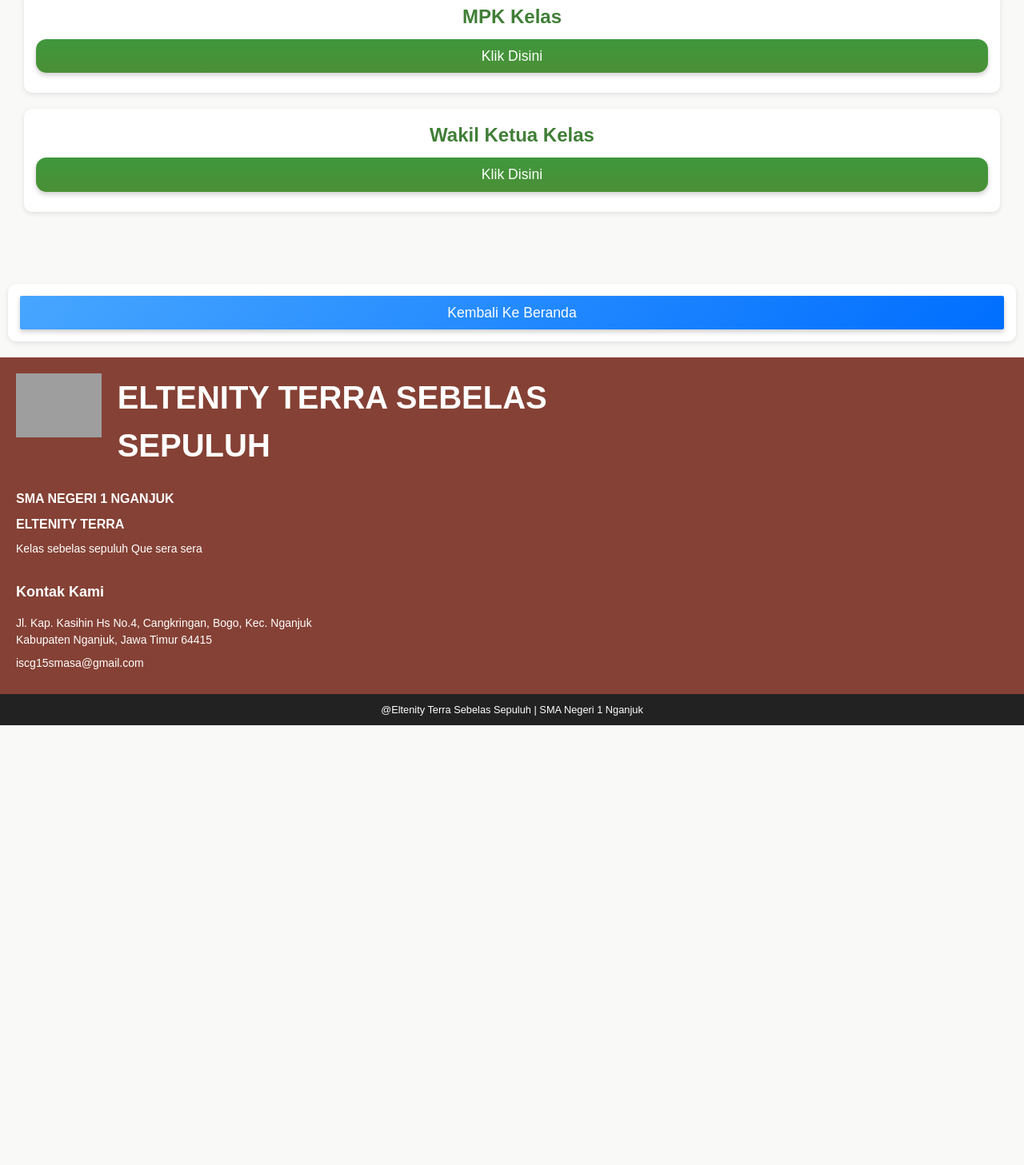
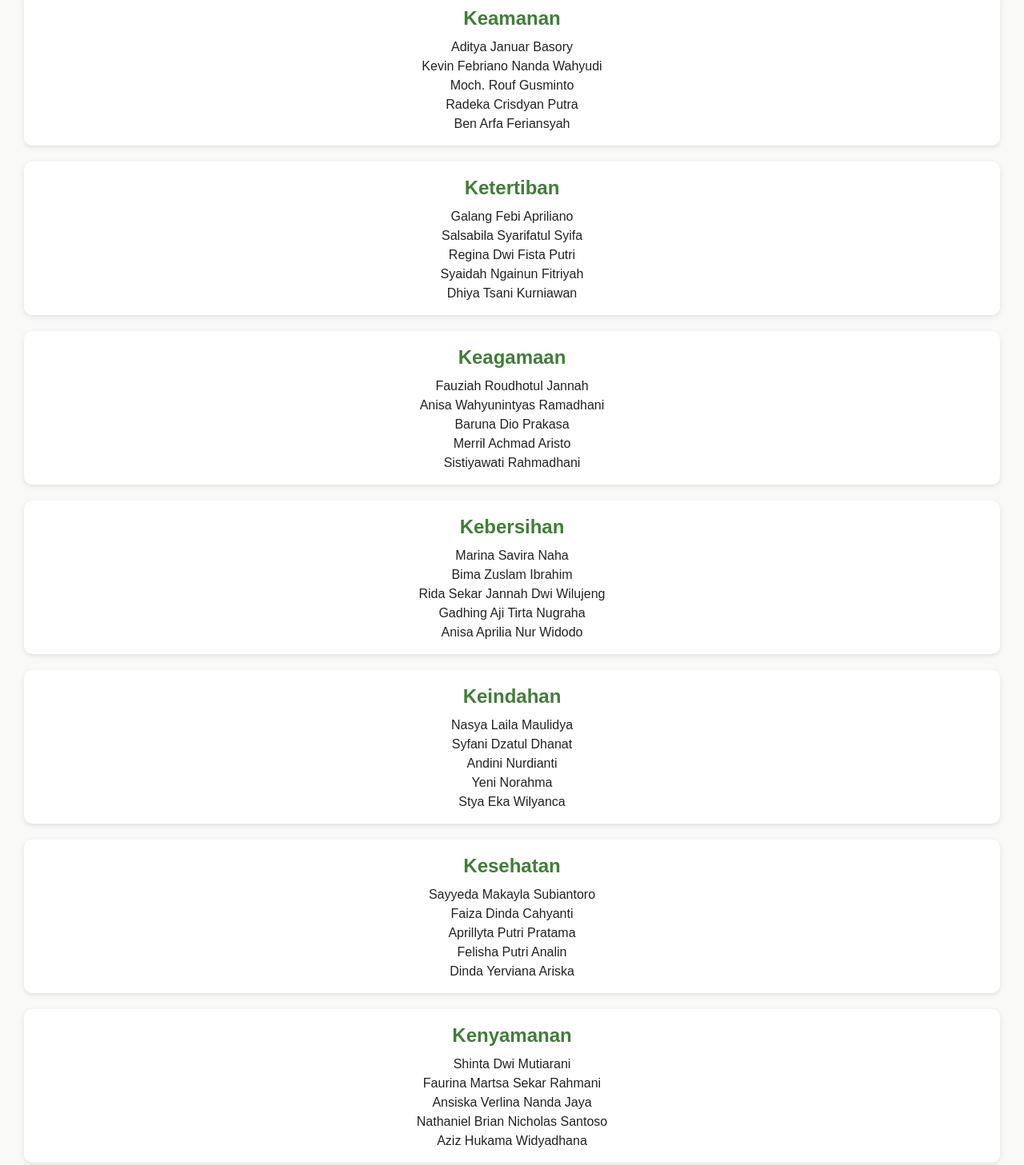
Before and after one commit to DantSena/EltenityTerra, a plain HTML site: page kirim.html in a window 1280 px wide. Shown: the part 1151-2608 px from the top of the page at 80% size. Before the commit the page ends 2058 px from the top, so only its background shows below. Drawn offline with Linux system fonts and the light colour scheme; grey boxes are pictures that could not be loaded.

Commit message:
Update kirim.html

```diff
--- a/kirim.html
+++ b/kirim.html
@@ -3,10 +3,10 @@
 <head>
   <meta charset="UTF-8">
   <meta name="viewport" content="width=device-width, initial-scale=1.0">
-  <title>STARTION - Upload</title>
+  <title>StrukturKelas</title>
   <link rel="stylesheet" href="style.css">
   <link href="https://fonts.googleapis.com/css2?family=Cinzel:wght@700&display=swap" rel="stylesheet">
-  <link rel="icon" type="image/x-icon" href="star.png">
+  <link rel="icon" type="image/x-icon" href="logo.png">
 </head>
 <body>
 
@@ -15,6 +15,12 @@
       <div class="logo-container">
         <img src="logo.png" alt="Logo 1">
       </div>
+      <nav class="nava" id="navMenu">
+        <a href="index.html">Beranda</a>
+        <a href="https://www.instagram.com/eltenitytera?utm_source=ig_web_button_share_sheet&igsh=ZDNlZDc0MzIxNw==">Instagram</a>
+        <a href="kirim.html">Struktur</a>
+        <a href="#galeri">Galeri</a>
+        </nav>
     </header>
 
     <section class="content">
@@ -30,31 +36,84 @@
     </div>
     <div class="info-container">
       <h2>Wakil Ketua Kelas</h2>
-      <a href="BahlilEtanol.html" class="btnhome">Klik Disini</a>
+      <p>Ansiska Verlina Nanda Jaya</p>
     </div>
     <div class="info-container">
       <h2>Seketaris I</h2>
-      <a href="BahlilEtanol.html" class="btnhome">Klik Disini</a>
+      <p>Syaidah Ngainun Fitriyah</p>
     </div>
     <div class="info-container">
       <h2>Seketaris II</h2>
-      <a href="BahlilEtanol.html" class="btnhome">Klik Disini</a>
+      <p>Nathaniel Brian Nicholas Santoso</p>
     </div>
     <div class="info-container">
       <h2>Bendahara I</h2>
-      <a href="BahlilEtanol.html" class="btnhome">Klik Disini</a>
+      <p>Nasya Laila Maulidya</p>
     </div>
     <div class="info-container">
       <h2>Bendahara II</h2>
-      <a href="BahlilEtanol.html" class="btnhome">Klik Disini</a>
+      <p>Faurina Martsa Sekar Rahmani</p>
     </div>
     <div class="info-container">
       <h2>MPK Kelas</h2>
-      <a href="BahlilEtanol.html" class="btnhome">Klik Disini</a>
+      <p>Aziz Hukama Widyadhana</p>
+      <p>Stya Eka Wilyanca</p>
     </div>
     <div class="info-container">
-      <h2>Wakil Ketua Kelas</h2>
-      <a href="BahlilEtanol.html" class="btnhome">Klik Disini</a>
+      <h2>Keamanan</h2>
+      <p>Aditya Januar Basory</p>
+      <p>Kevin Febriano Nanda Wahyudi</p>
+      <p>Moch. Rouf Gusminto</p>
+      <p>Radeka Crisdyan Putra</p>
+      <p>Ben Arfa Feriansyah</p>
+    </div>
+    <div class="info-container">
+      <h2>Ketertiban</h2>
+      <p>Galang Febi Apriliano</p>
+      <p>Salsabila Syarifatul Syifa</p>
+      <p>Regina Dwi Fista Putri</p>
+      <p>Syaidah Ngainun Fitriyah</p>
+      <p>Dhiya Tsani Kurniawan</p>
+    </div>
+    <div class="info-container">
+      <h2>Keagamaan</h2>
+      <p>Fauziah Roudhotul Jannah</p>
+      <p>Anisa Wahyunintyas Ramadhani</p>
+      <p>Baruna Dio Prakasa</p>
+      <p>Merril Achmad Aristo</p>
+      <p>Sistiyawati Rahmadhani</p>
+    </div>
+    <div class="info-container">
+      <h2>Kebersihan</h2>
+      <p>Marina Savira Naha</p>
+      <p>Bima Zuslam Ibrahim</p>
+      <p>Rida Sekar Jannah Dwi Wilujeng</p>
+      <p>Gadhing Aji Tirta Nugraha</p>
+      <p>Anisa Aprilia Nur Widodo</p>
+    </div>
+    <div class="info-container">
+      <h2>Keindahan</h2>
+      <p>Nasya Laila Maulidya</p>
+      <p>Syfani Dzatul Dhanat</p>
+      <p>Andini Nurdianti</p>
+      <p>Yeni Norahma</p>
+      <p>Stya Eka Wilyanca</p>
+    </div>
+    <div class="info-container">
+      <h2>Kesehatan</h2>
+      <p>Sayyeda Makayla Subiantoro</p>
+      <p>Faiza Dinda Cahyanti</p>
+      <p>Aprillyta Putri Pratama</p>
+      <p>Felisha Putri Analin</p>
+      <p>Dinda Yerviana Ariska</p>
+    </div>
+    <div class="info-container">
+      <h2>Kenyamanan</h2>
+      <p>Shinta Dwi Mutiarani</p>
+      <p>Faurina Martsa Sekar Rahmani</p>
+      <p>Ansiska Verlina Nanda Jaya</p>
+      <p>Nathaniel Brian Nicholas Santoso</p>
+      <p>Aziz Hukama Widyadhana</p>
     </div>
   </section>
 
```
